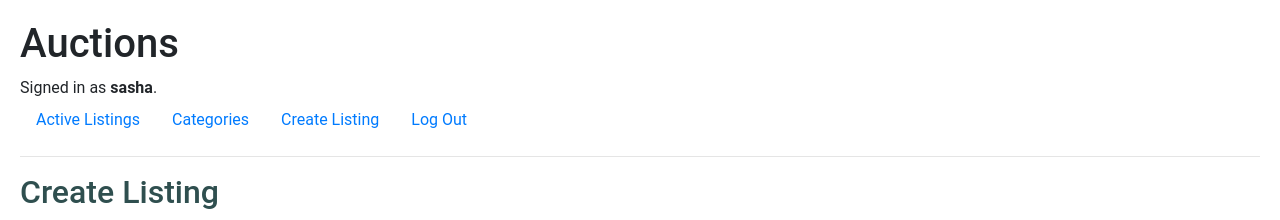
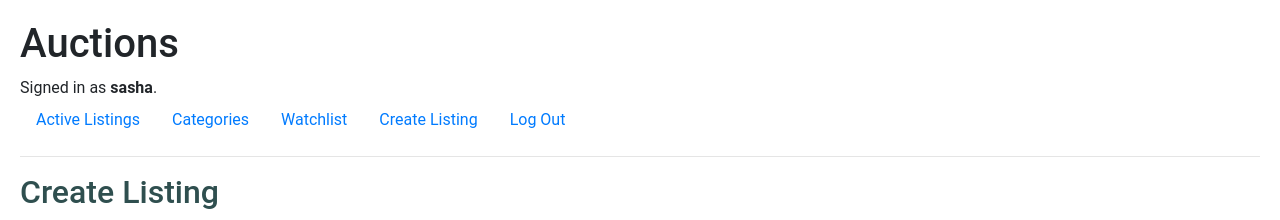
Before and after one commit to sashalai64/cs50web-commerce, a Django app: page /create/ in a window 1280 px wide. Shown: the top 220 px of the page. Run offline with Django 3.2, Linux system fonts and the light colour scheme; a user stored in the database is signed in; some libraries are stand-ins or nearby versions.

Commit message:
Add watchlist function

```diff
--- a/auctions/forms.py
+++ b/auctions/forms.py
@@ -48,8 +48,10 @@ class CommentForm(forms.ModelForm):
     class Meta:
         model = Comment
         fields = ['comment']
+        labels = {'comment': ''}
         widgets = {
             'comment': forms.TextInput(attrs={
+                'placeholder': 'Comment',
                 'class': 'form-control form-group'
             })
         }
--- a/auctions/static/auctions/styles.css
+++ b/auctions/static/auctions/styles.css
@@ -62,3 +62,9 @@ color: grey;
     color: #555;
     transition: background-color 0.3s;
 }
+
+.listing-button {
+    text-align: center;
+    padding: 5px;
+    border-radius: 2ex;
+}
--- a/auctions/templates/auctions/layout.html
+++ b/auctions/templates/auctions/layout.html
@@ -23,6 +23,9 @@
             <li class="nav-item">
                 <a class="nav-link" href="{% url 'category_list' %}">Categories</a>
             </li>
+            <li class="nav-item">
+                <a class="nav-link" href="{% url 'watchlist' %}">Watchlist</a>
+            </li>
             {% if user.is_authenticated %}
                 <li class="nav-item">
                     <a class="nav-link" href="{% url 'create' %}"> Create Listing</a>
--- a/auctions/urls.py
+++ b/auctions/urls.py
@@ -10,5 +10,6 @@ urlpatterns = [
     path("create/", views.create, name="create"),
     path("categories/", views.category_list, name="category_list"),
     path("categories/<str:category_name>/", views.category_items, name='category_items'),
-    path("listing/<int:listing_id>/", views.listing_detail, name="listing_detail")
+    path("listing/<int:listing_id>/", views.listing_detail, name="listing_detail"),
+    path("watchlist/", views.watchlist, name="watchlist")
 ]
--- a/auctions/views.py
+++ b/auctions/views.py
@@ -112,7 +112,7 @@ def category_items(request, category_name):
 
 def listing_detail(request, listing_id):
     listing_item = Listing.objects.get(pk = listing_id)
-    bid = Bid.objects.filter(item = listing_item)
+    bid = Bid.objects.filter(item = listing_item).order_by('-price')
     comment = Comment.objects.filter(item = listing_item)
 
     #check if highest bidder
@@ -133,10 +133,11 @@ def listing_detail(request, listing_id):
                     return HttpResponseRedirect(reverse('login')) #redirect to login page if not logged in
 
 
-        #if clicked 'Watchlist' button
-        if request.POST.get("button") == 'Watchlist':
+        #if clicked 'Add to Watchlist' button
+        if request.POST.get("button") == 'Add to Watchlist':
             if request.user.is_authenticated:
-                if not WatchList.objects.filter(user = request.user, item = listing_item):
+                if not WatchList.objects.filter(user = request.user, item = listing_item).exists():
+                    #WatchList.objects.create(user=request.user, item=listing_item)
                     watchlist = WatchList()
                     watchlist.user = request.user
                     watchlist.item = listing_item
@@ -144,7 +145,8 @@ def listing_detail(request, listing_id):
                     message = "Item added to Watchlist."
 
                 else:
-                    message = "Item already in Watchlist."
+                    WatchList.objects.filter(user = request.user, item = listing_item).delete()
+                    message = "Item removed from Watchlist."
 
                 return render(request, "auctions/listing_detail", {
                         "listing": listing_item,
@@ -152,7 +154,7 @@ def listing_detail(request, listing_id):
                         "comment_form": CommentForm(),
                         "bid": bid,
                         "comment": comment,
-                        "message": message,
+                        "watchlist_message": message,
                         "is_highest_bidder": is_highest_bidder
                     })
 
@@ -160,11 +162,11 @@ def listing_detail(request, listing_id):
                 return HttpResponseRedirect(reverse('login')) #redirect to login page if not logged in
 
 
-
         #if clicked 'Bid' button
         if request.POST.get("button") == 'Place Bid':
             if request.user.is_authenticated:
                 bid_form = BidForm(request.POST)
+
 
                 if bid_form.is_valid():
                     new_bid = bid_form.save(commit=False)
@@ -224,3 +226,11 @@ def listing_detail(request, listing_id):
         "comment": comment,
         "is_highest_bidder": is_highest_bidder
     })
+
+
+def watchlist(request):
+    watchlist = WatchList.objects.filter(user = request.user)
+
+    return render(request, "auctions/watchlist.html", {
+        "watchlist": watchlist
+    })
```
Also changed, not shown: db.sqlite3.
